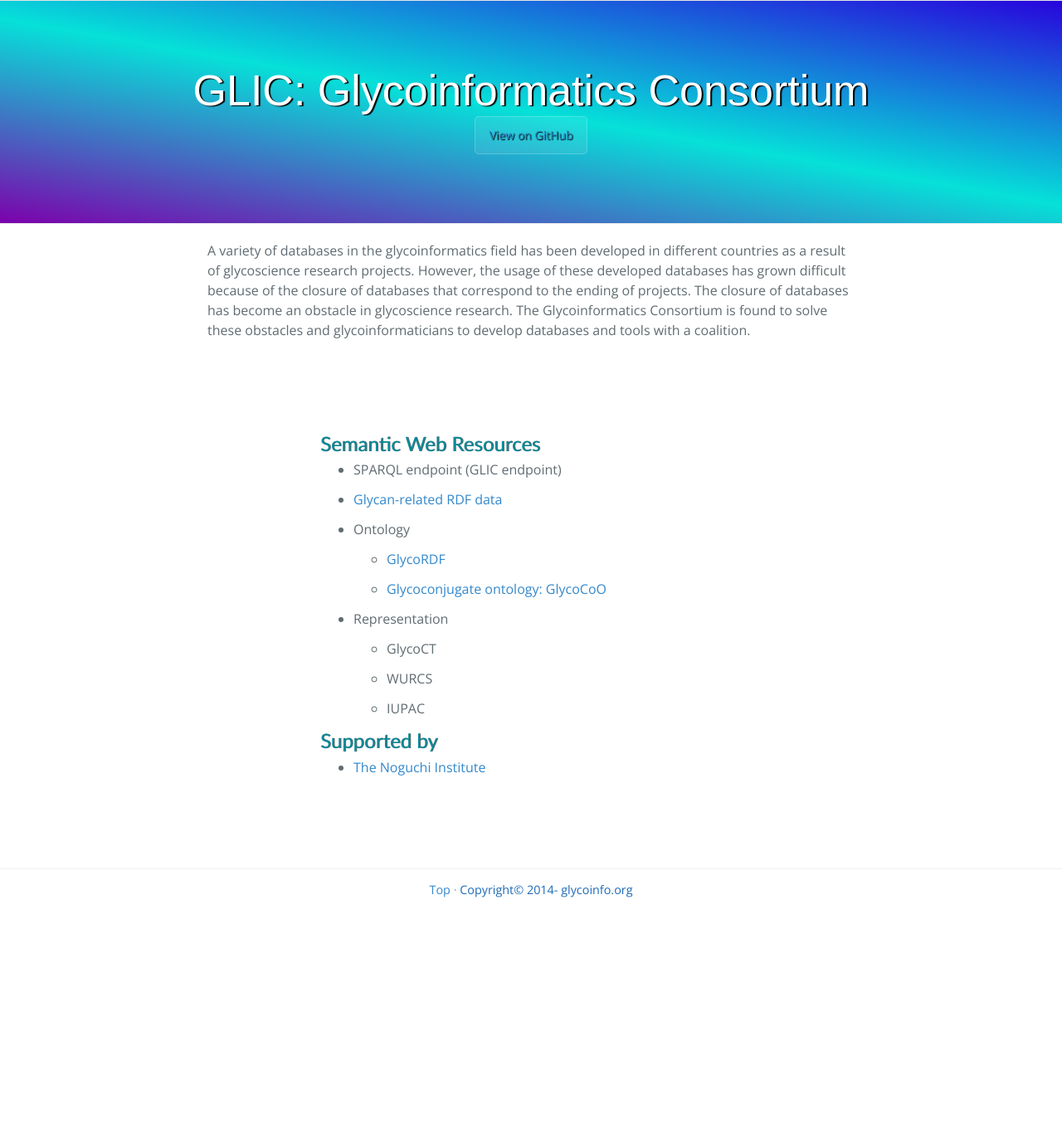
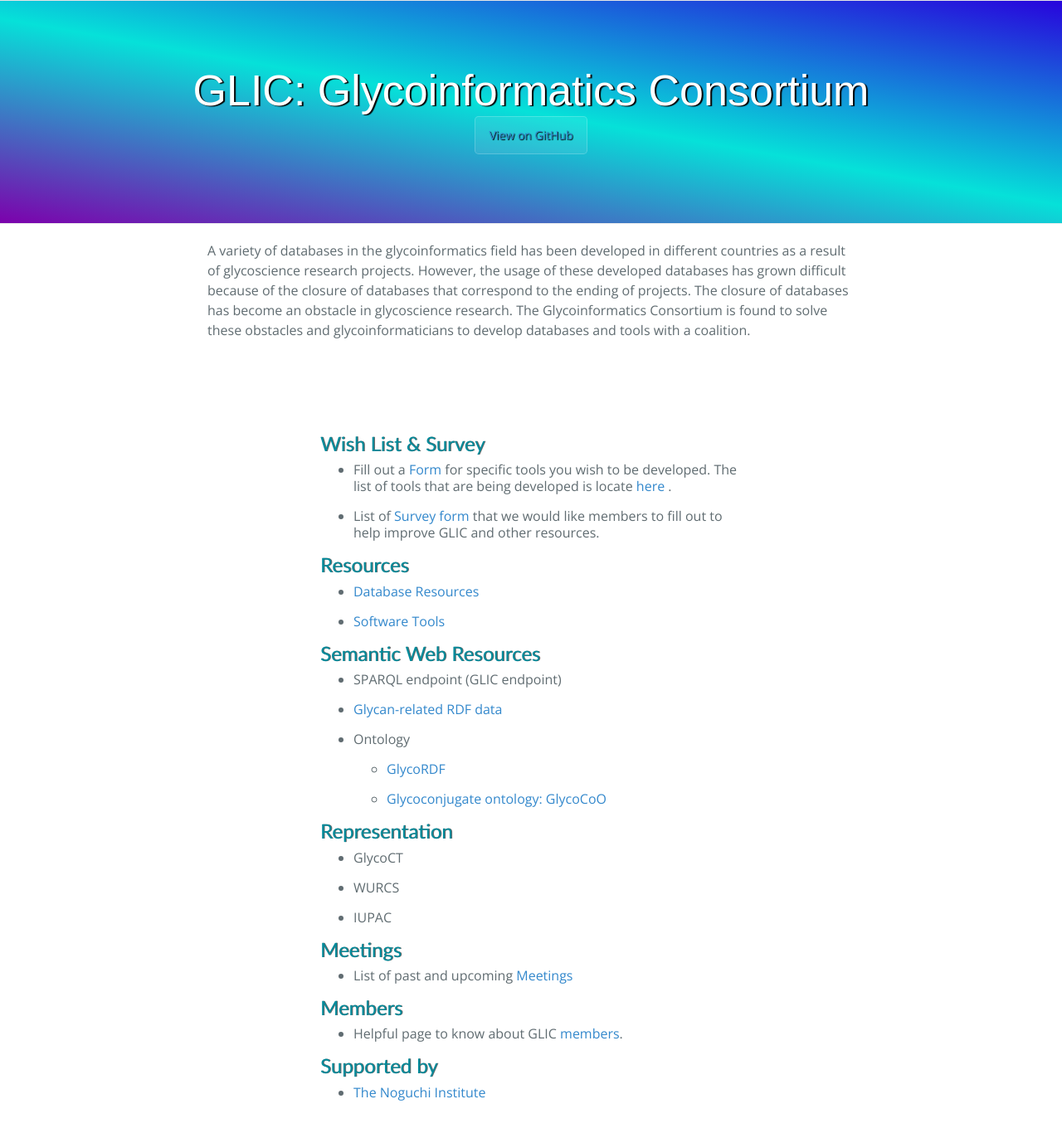
Before and after one commit to glycoinfo/www, a Jekyll site: the page built from index.md, in a window 1280 px wide and 1400 px high. Shown: the top 1366 px of the window at 83% size. Built offline with Jekyll 4.4.1, drawn with Linux system fonts in a browser that asks for light colours; nearby versions of some CDN libraries; a script that is not in the unit is left out.

Commit message:
Update index.md

```diff
--- a/index.md
+++ b/index.md
@@ -3,7 +3,23 @@
 layout: top
 ---
 
+### Wish List & Survey
+
+* Fill out a [Form](http://glic.glycoinfo.org/wishList/)  for specific tools you wish to be developed.
+The list of tools that are being developed is locate [here](http://glic.glycoinfo.org/wishList/toolsList) .
+
+* List of [Survey form](http://glic.glycoinfo.org/survey)  that we would like members to fill out to help improve GLIC and other resources.
+
+
+### Resources
+
+* [Database Resources](http://glic.glycoinfo.org/database)
+
+* [Software Tools](http://glic.glycoinfo.org/software)
+
+
 ### Semantic Web Resources
+
 * SPARQL endpoint (GLIC endpoint)
 
 
@@ -17,7 +33,7 @@
   * [Glycoconjugate ontology: GlycoCoO](http://www.glycoinfo.org/GlycoCoO/)
 
 
-* Representation
+### Representation
 
   * GlycoCT
 
@@ -26,6 +42,16 @@
   * IUPAC
 
 
+### Meetings
+
+* List of past and upcoming [Meetings](http://glic.glycoinfo.org/meetings)
+
+
+### Members
+
+* Helpful page to know about GLIC [members](http://glic.glycoinfo.org/member).
+
+
 ### Supported by
 
 * [The Noguchi Institute](http://noguchi.or.jp)
```
